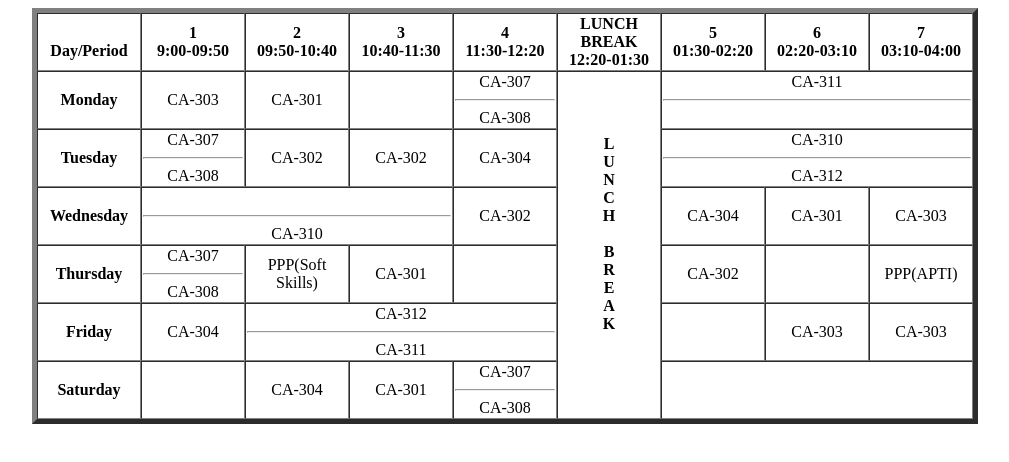
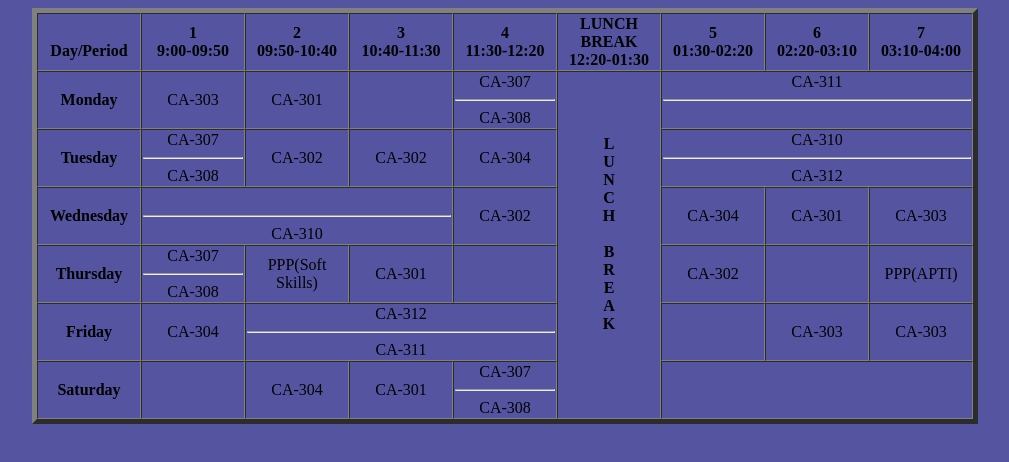
Before and after one commit to haseeb6811/iul_project1, a plain HTML site: page timetable.html in a window 1280 px wide. Shown: the whole page, without its empty margins (135-1144 px from the left). Drawn offline with Linux system fonts and the light colour scheme.

Commit message:
Update timetable.html

```diff
--- a/timetable.html
+++ b/timetable.html
@@ -1,3 +1,14 @@
+<html>
+    <head>
+        <style>
+            html{
+                background-color: rgb(84, 84, 161);
+            }
+
+        </style>
+    </head>
+
+
 <table class="table" border="5" cellspacing="0" align="center">
     <tr>
         <td align="center" height="50"
@@ -113,3 +124,4 @@
         </td>
     </tr>
 </table>
+</html>
```
